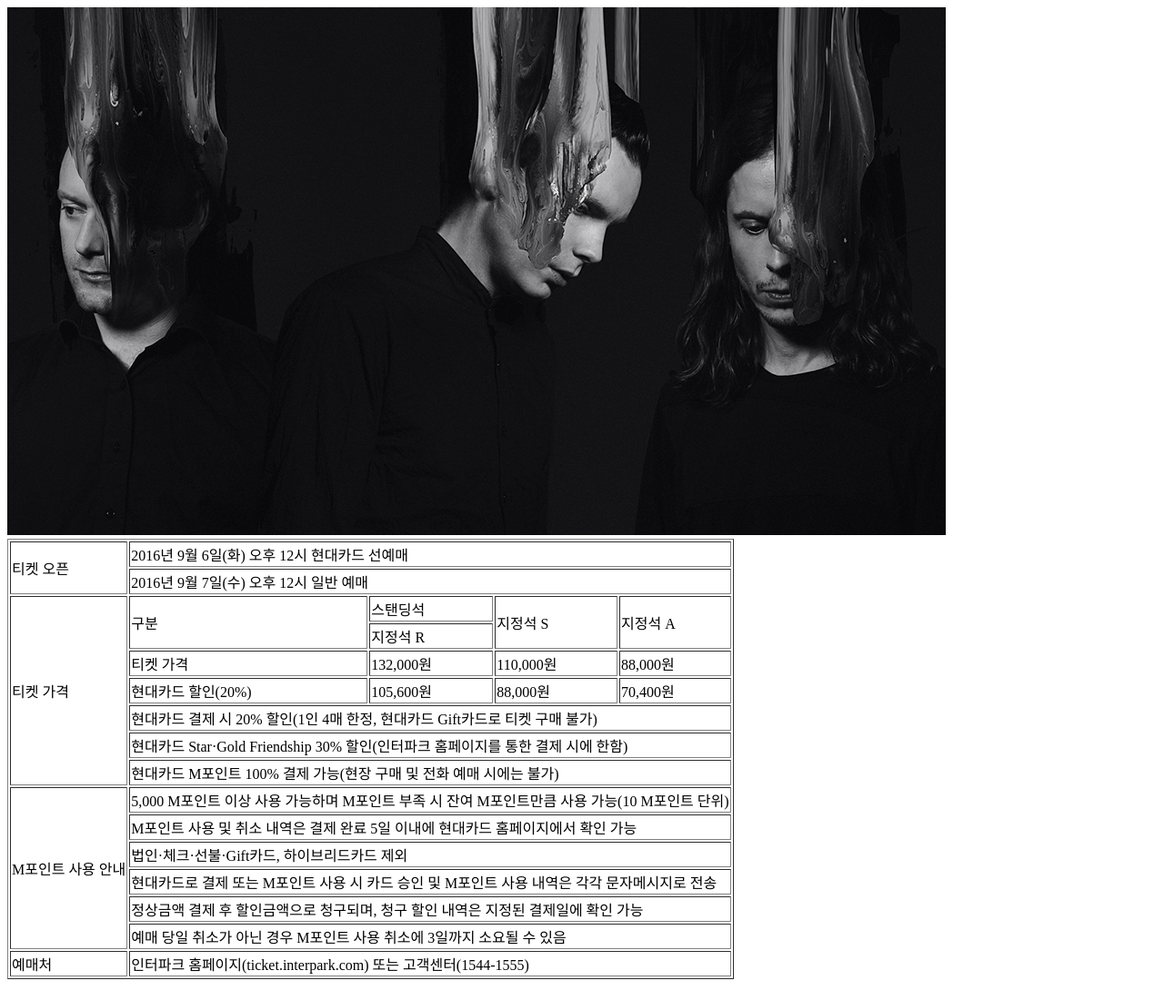
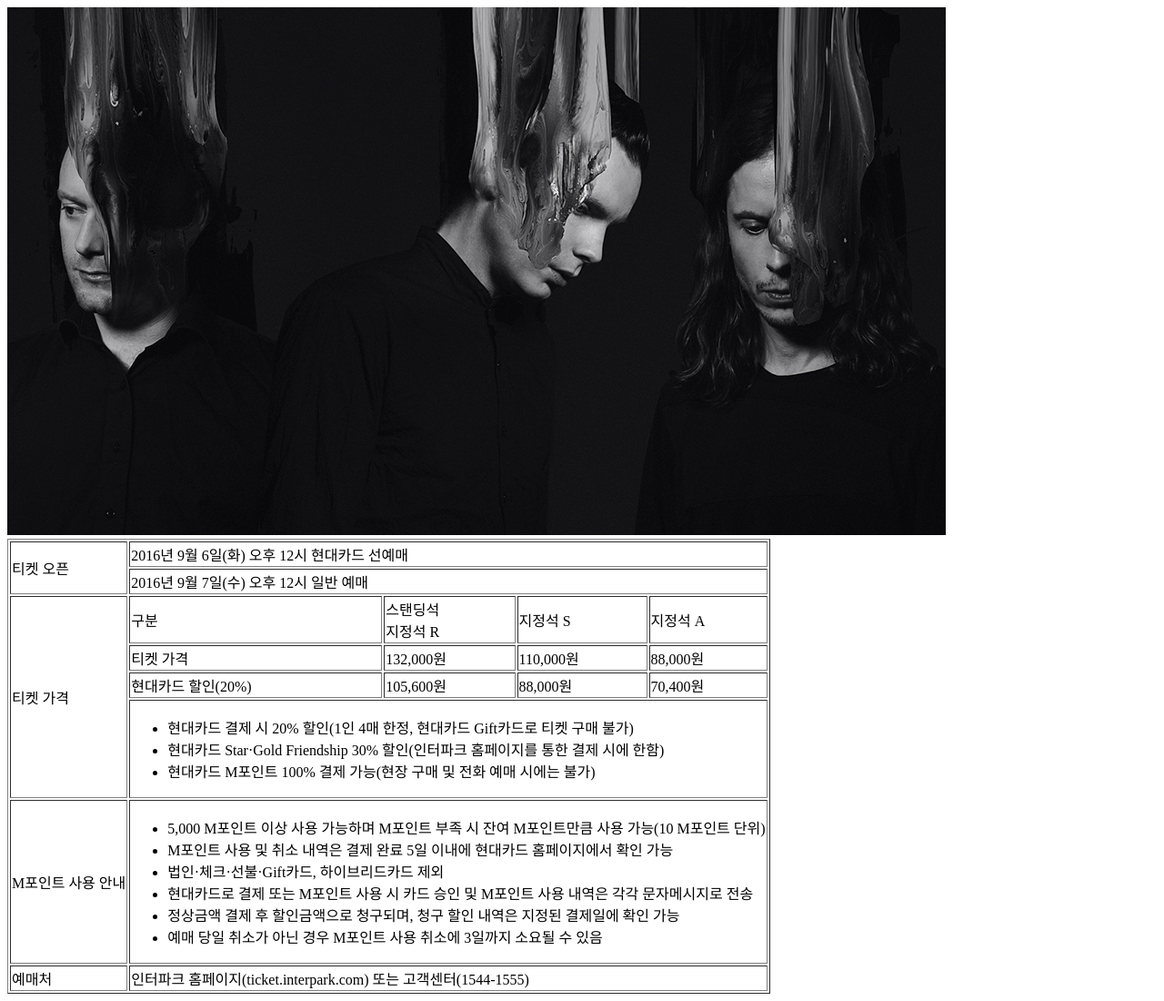
Before and after one commit to byeonghun-lee/TIL, a plain HTML site: page 아침과제/haha.html in a window 1280 px wide. Shown: the whole page at 91% size. Drawn offline with Linux system fonts and the light colour scheme.

Commit message:
2월 13일 코드

```diff
--- /dev/null
+++ b/day08/sass/style.scss
@@ -0,0 +1,26 @@
+@import "config";
+@include container(320px);
+html,body,div,header,nav,section,aside,article,footer,figure,figcaption,ul,ol,li,dl,dt,dd,h1,h2,h3,h4,h5,h6,p,fieldset{
+  margin: 0;
+  padding: 0;
+ }
+header{
+  padding: 0 17px;
+ }
+header a{
+  background: url(../images/logo-header.png) no-repeat;
+  background-position: center;
+  width:286px;
+  height:51px;
+  text-indent: -9999px;
+  display: block;
+}
+.container{
+  background: lime;
+}
+h1{
+  display: inline-block;
+  width: 286px;
+  padding: 80px 0 58px 0;
+  border-bottom: 1px solid #6a8390;
+}
--- a/아침과제/haha.html
+++ b/아침과제/haha.html
@@ -14,10 +14,9 @@
       <td colspan="4">2016년 9월 7일(수) 오후 12시 일반 예매</td>
     </tr>
     <tr>
-      <td rowspan="7">티켓 가격</td> <td rowspan="2">구분</td> <td>스탠딩석</td> <td rowspan="2">지정석 S</td> <td rowspan="2">지정석 A</td>
+      <td rowspan="7">티켓 가격</td> <td rowspan="2">구분</td> <td rowspan="2">스탠딩석<br> 지정석 R</td> <td rowspan="2">지정석 S</td> <td rowspan="2">지정석 A</td>
     </tr>
     <tr>
-      <td>지정석 R</td>
     </tr>
     <tr>
        <td>티켓 가격</td> <td>132,000원</td> <td>110,000원</td> <td>88,000원</td>
@@ -26,31 +25,37 @@
        <td>현대카드 할인(20%)</td> <td>105,600원</td> <td>88,000원</td> <td>70,400원</td>
     </tr>
     <tr>
-       <td colspan="4">현대카드 결제 시 20% 할인(1인 4매 한정, 현대카드 Gift카드로 티켓 구매 불가)</td>
+       <td colspan="4" rowspan="3">
+         <ul>
+           <li>현대카드 결제 시 20% 할인(1인 4매 한정, 현대카드 Gift카드로 티켓 구매 불가)</li>
+           <li>현대카드 Star·Gold Friendship 30% 할인(인터파크 홈페이지를 통한 결제 시에 한함)</li>
+           <li>현대카드 M포인트 100% 결제 가능(현장 구매 및 전화 예매 시에는 불가)</li>
+         </ul></td>
     </tr>
     <tr>
-       <td colspan="4">현대카드 Star·Gold Friendship 30% 할인(인터파크 홈페이지를 통한 결제 시에 한함)</td>
     </tr>
     <tr>
-       <td colspan="4">현대카드 M포인트 100% 결제 가능(현장 구매 및 전화 예매 시에는 불가)</td>
     </tr>
     <tr>
-      <td rowspan="6">M포인트 사용 안내</td> <td colspan="4">5,000 M포인트 이상 사용 가능하며 M포인트 부족 시 잔여 M포인트만큼 사용 가능(10 M포인트 단위)</td>
+      <td rowspan="6">M포인트 사용 안내</td> <td colspan="4" rowspan="6">
+        <ul>
+          <li>5,000 M포인트 이상 사용 가능하며 M포인트 부족 시 잔여 M포인트만큼 사용 가능(10 M포인트 단위)</li>
+          <li>M포인트 사용 및 취소 내역은 결제 완료 5일 이내에 현대카드 홈페이지에서 확인 가능</li>
+          <li>법인·체크·선불·Gift카드, 하이브리드카드 제외</li>
+          <li>현대카드로 결제 또는 M포인트 사용 시 카드 승인 및 M포인트 사용 내역은 각각 문자메시지로 전송</li>
+          <li>정상금액 결제 후 할인금액으로 청구되며, 청구 할인 내역은 지정된 결제일에 확인 가능</li>
+          <li>예매 당일 취소가 아닌 경우 M포인트 사용 취소에 3일까지 소요될 수 있음</li>
+        </ul> </td>
     </tr>
     <tr>
-       <td colspan="4">M포인트 사용 및 취소 내역은 결제 완료 5일 이내에 현대카드 홈페이지에서 확인 가능</td>
     </tr>
     <tr>
-       <td colspan="4">법인·체크·선불·Gift카드, 하이브리드카드 제외</td>
     </tr>
     <tr>
-       <td colspan="4">현대카드로 결제 또는 M포인트 사용 시 카드 승인 및 M포인트 사용 내역은 각각 문자메시지로 전송</td>
     </tr>
     <tr>
-       <td colspan="4">정상금액 결제 후 할인금액으로 청구되며, 청구 할인 내역은 지정된 결제일에 확인 가능</td>
     </tr>
     <tr>
-       <td colspan="4">예매 당일 취소가 아닌 경우 M포인트 사용 취소에 3일까지 소요될 수 있음</td>
     </tr>
     <tr>
       <td>예매처</td> <td colspan="4">인터파크 홈페이지(ticket.interpark.com) 또는 고객센터(1544-1555)</td>
```
Also changed, not shown: day08/indulge.html (added, +20 -0 lines), day08/sass/_config.scss (added, +7 -0 lines), day08/css/style.css (added), day08/images/background.png (added), day08/images/logo-header.png (added).
